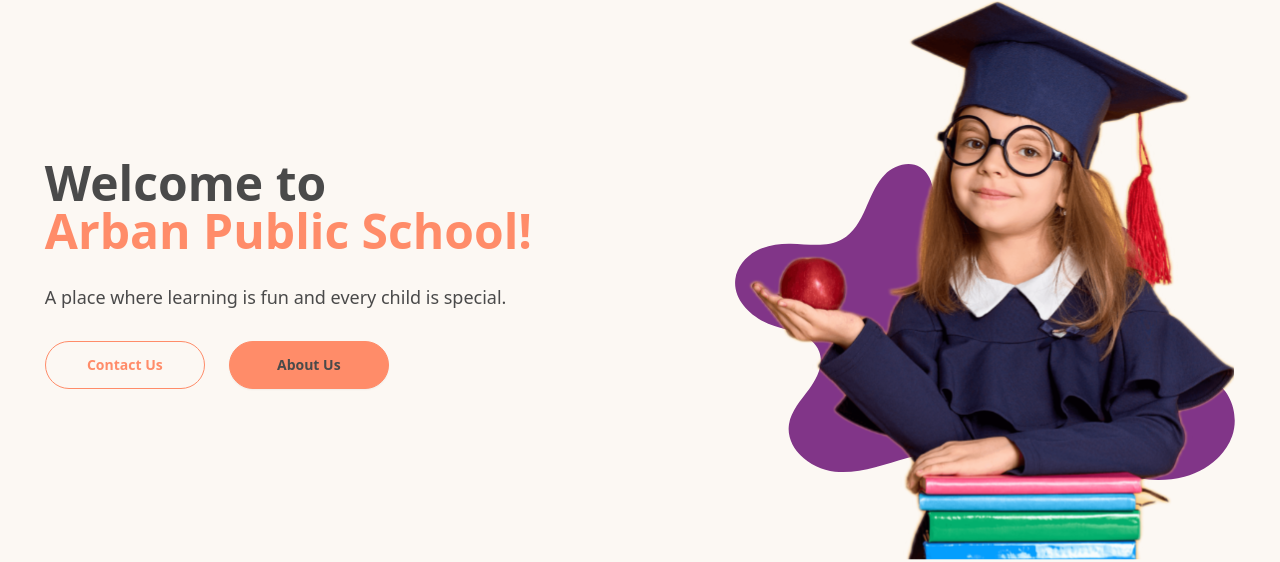
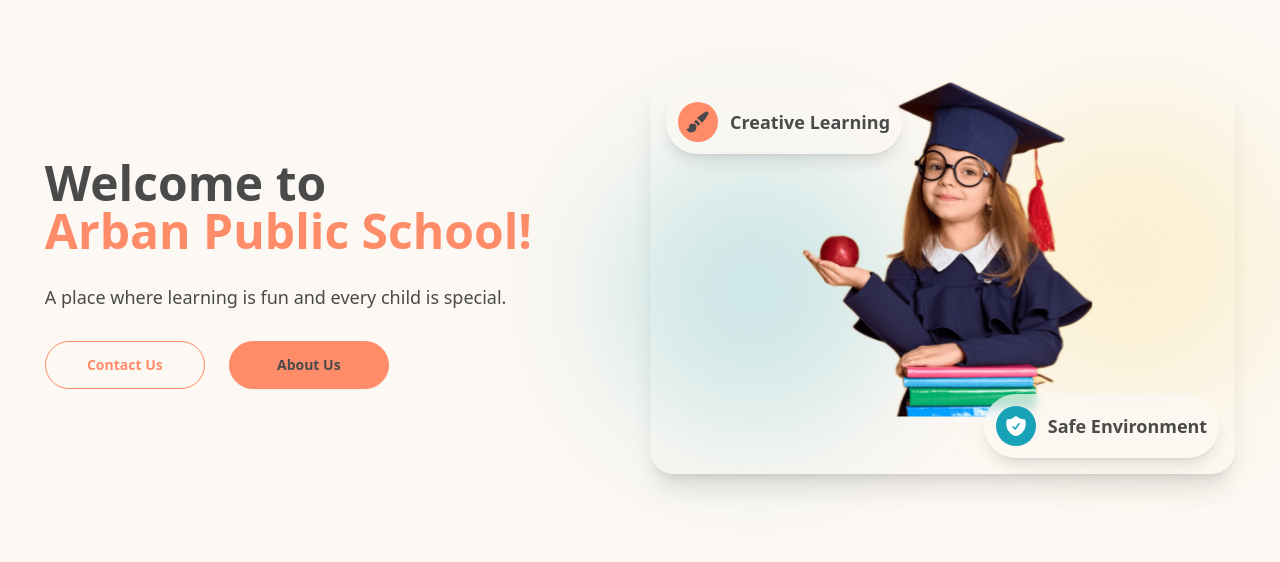
Before and after one commit to misbahulhoq/arbanpublicschool, a Next.js app: page / in a window 1280 px wide. Shown: the part 307-869 px from the top of the page. Built offline with nearby package versions, Linux system fonts and the light colour scheme; no server answers.

Commit message:
updated hero section design

```diff
--- a/next.config.mjs
+++ b/next.config.mjs
@@ -10,6 +10,10 @@ const nextConfig = {
         protocol: "https",
         hostname: "i.ibb.co.com",
       },
+      {
+        protocol: "https",
+        hostname: "images.unsplash.com",
+      },
     ],
   },
   compiler: {
--- a/src/components/home/CTA.tsx
+++ b/src/components/home/CTA.tsx
@@ -1,6 +1,3 @@
-// import React from "react";
-// import Link from "next/link";
-
 import Link from "next/link";
 import {
   PaintBrushIcon,
--- a/src/components/home/Hero.tsx
+++ b/src/components/home/Hero.tsx
@@ -2,7 +2,7 @@ import Image from "next/image";
 import Link from "next/link";
 import React from "react";
 import Notices from "./Notices";
-
+import { PaintBrushIcon, ShieldCheckIcon } from "@heroicons/react/24/solid";
 const HeroSection = () => {
   return (
     <section className="">
@@ -34,33 +34,53 @@ const HeroSection = () => {
             </div>
           </div>
 
-          <div className="right-content img-wrapper relative justify-self-end">
-            <div className="absolute bottom-[80px] z-[1] max-[415px]:bottom-[50px]">
+          {/* --- Right Side (New Design) --- */}
+          <div className="relative h-full min-h-[400px] w-full overflow-hidden lg:overflow-visible">
+            {/* Decorative Background Blobs */}
+            <div
+              aria-hidden="true"
+              className="absolute -right-10 top-10 h-72 w-72 rounded-full bg-secondary opacity-20 blur-3xl"
+            />
+            <div
+              aria-hidden="true"
+              className="absolute -left-10 bottom-10 h-72 w-72 rounded-full bg-accent opacity-20 blur-3xl"
+            />
+
+            {/* Main Image Container */}
+            <div className="relative h-full w-full rounded-3xl shadow-xl">
               <Image
-                src={`/illustrators/hero-vector.svg`}
-                alt=""
-                height={200}
-                width={500}
-                className=""
+                src="/illustrators/Placeholder.svg"
+                alt="A happy child painting at a kindergarten"
+                height={400}
+                width={300}
+                className="mx-auto rounded-3xl object-cover"
+                priority
               />
+
+              {/* Floating Feature Card 1: Creative Learning */}
+              <div className="absolute left-4 top-4 rounded-full bg-base-100/70 p-3 shadow-lg backdrop-blur-sm">
+                <div className="flex items-center gap-3">
+                  <div className="flex h-10 w-10 items-center justify-center rounded-full bg-primary text-primary-content">
+                    <PaintBrushIcon className="h-6 w-6" />
+                  </div>
+                  <span className="font-semibold text-base-content">
+                    Creative Learning
+                  </span>
+                </div>
+              </div>
+
+              {/* Floating Feature Card 2: Safe Environment */}
+              <div className="absolute bottom-4 right-4 rounded-full bg-base-100/70 p-3 shadow-lg backdrop-blur-sm">
+                <div className="flex items-center gap-3">
+                  <div className="flex h-10 w-10 items-center justify-center rounded-full bg-accent text-accent-content">
+                    <ShieldCheckIcon className="h-6 w-6" />
+                  </div>
+                  <span className="font-semibold text-base-content">
+                    Safe Environment
+                  </span>
+                </div>
+              </div>
             </div>
-            <div className="relative z-[2]">
-              <Image
-                src={`/illustrators/Placeholder.svg`}
-                alt=""
-                height={200}
-                width={500}
-                className=""
-              />
-            </div>
-            {/* <Image
-            // src={`/illustrators/students.png`}
-            src={`/illustrators/hero.webp`}
-            alt="Arban Public Schools Students Illustration"
-            height={100}
-            width={500}
-            className="h-[500px] w-full rounded-lg object-cover"
-          /> */}
           </div>
         </div>
       </div>
```
